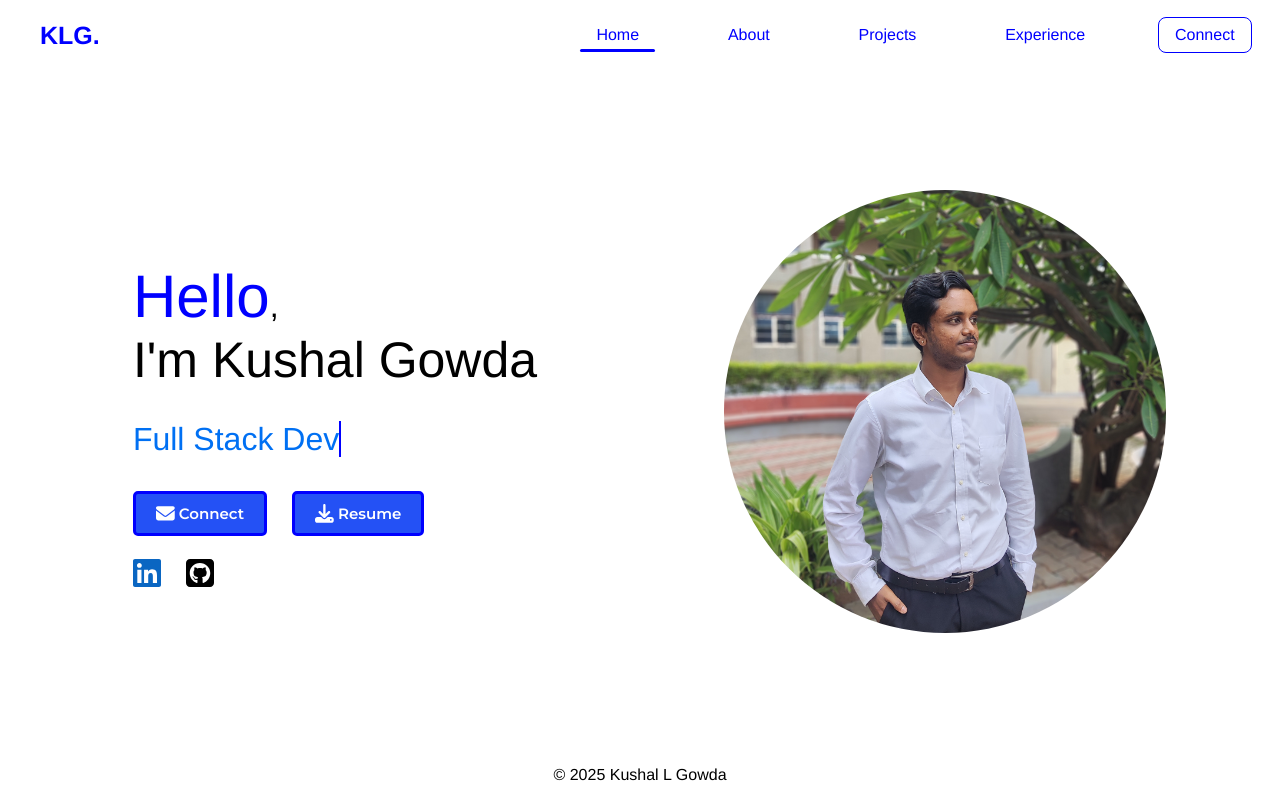
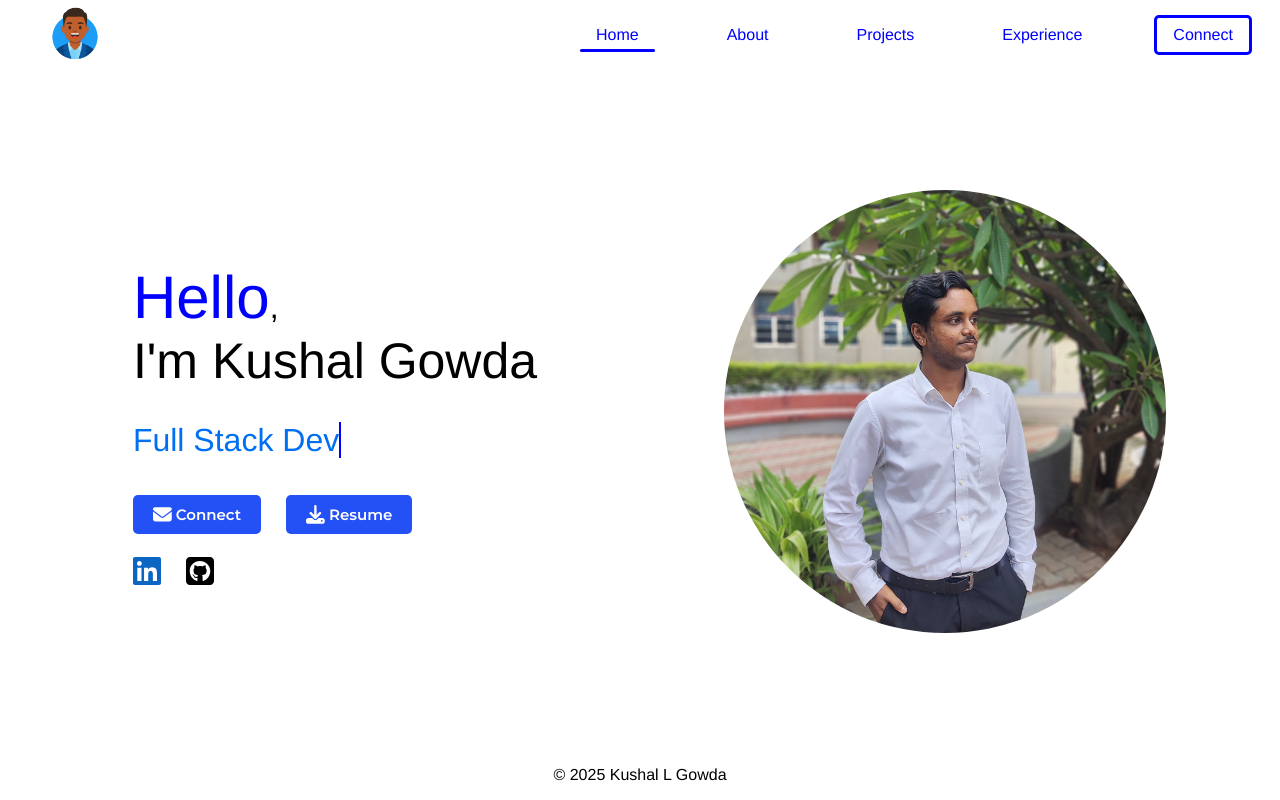
Before and after one commit to KushalGowdaa/Portfolio, a React (Create React App) app in the folder portfolio/: page / in a window 1280 px wide. Built offline with nearby package versions, Linux system fonts and the light colour scheme; no server answers.

Commit message:
Changes in Home.js component

```diff
--- a/portfolio/src/App.css
+++ b/portfolio/src/App.css
@@ -5,6 +5,7 @@
 nav, .nav-links {
   display: flex;
   align-items: center;
+  justify-content: center;
 }
 
 .nav-links li {
@@ -63,9 +64,10 @@ nav{
 }
 
 .logo-img{
-  padding-left: 40px;
-  color: blue;
-  font-size: 25px;
+  margin-left: 40px;
+  width: 70px;
+  padding-top: 8px;
+  border-radius: 50%;
 }
 
 .navigate{
--- a/portfolio/src/App.js
+++ b/portfolio/src/App.js
@@ -8,6 +8,7 @@ import Experience from './Components/Experience';
 import { AnimatePresence, motion } from 'framer-motion';
 import MobileNav from './Components/MobileNav';
 import Contact from './Components/Contact';
+import profileAvatar from './images/profileAvatar.png';
 
 function App() {
 
@@ -30,7 +31,7 @@ function App() {
     <div className="App">
         <nav>
             <div className="logo">
-                <h3 className="logo-img">KLG.</h3>
+                <img className="logo-img" src={profileAvatar} />
             </div>
             <div className="navigate">
                 <ul className="nav-links">
@@ -38,7 +39,7 @@ function App() {
                     <li className={activeSection === 'about' ? 'active' : ''} onClick={() => setActiveSection('about')} style={{cursor:"pointer"}}>About</li>
                     <li className={activeSection === 'projects' ? 'active' : ''} onClick={() => setActiveSection('projects')} style={{cursor:"pointer"}}>Projects</li>
                     <li className={activeSection === 'experience' ? 'active' : ''} onClick={() => setActiveSection('experience')} style={{cursor:"pointer"}}>Experience</li>
-                    <li className="connect-btn" style={{cursor:"pointer"}} onClick={() => setShowContactModal(true)}>Connect</li>
+                    <li className="contact-btn" style={{cursor:"pointer"}} onClick={() => setShowContactModal(true)}>Connect</li>
                 </ul>
             </div>
         </nav>
--- a/portfolio/src/Components/Home.js
+++ b/portfolio/src/Components/Home.js
@@ -1,5 +1,4 @@
 import React, {useState} from "react";
-
 import ProfilePic from "../images/newProfile.jpg";
 import {FontAwesomeIcon} from "@fortawesome/react-fontawesome";
 import {faDownload, faEnvelope} from "@fortawesome/free-solid-svg-icons";
@@ -7,6 +6,7 @@ import {faLinkedin, faSquareGithub} from "@fortawesome/free-brands-svg-icons";
 import useTypingEffect from "../hooks/useTypingEffect";
 import resume from "../Resume/Kushal_Resume.pdf";
 import Contact from "./Contact";
+
 
 const Home = () => {
 
@@ -31,9 +31,9 @@ const Home = () => {
                             <span className='cursor'></span>
                         </p>
                         <div className='btn-container'>
-                            <button style={{cursor:"pointer"}} onClick={() => setShowContactModal(true)}><FontAwesomeIcon icon={faEnvelope} size="lg"/> Connect</button>
+                            <button style={{border:"none"}} onClick={() => setShowContactModal(true)}><FontAwesomeIcon icon={faEnvelope} size="lg"/> Connect</button>
                             <a href={resume} target="_blank" download="Kushal_resume.pdf">
-                                <button><FontAwesomeIcon icon={faDownload} size="lg"/> Resume</button>
+                                <button style={{cursor:"pointer", border:"none"}}><FontAwesomeIcon icon={faDownload} size="lg"/> Resume</button>
                             </a>
                         </div>
                         <div className='socials'>
```
Also changed, not shown: portfolio/src/images/profileAvatar.png (added).
